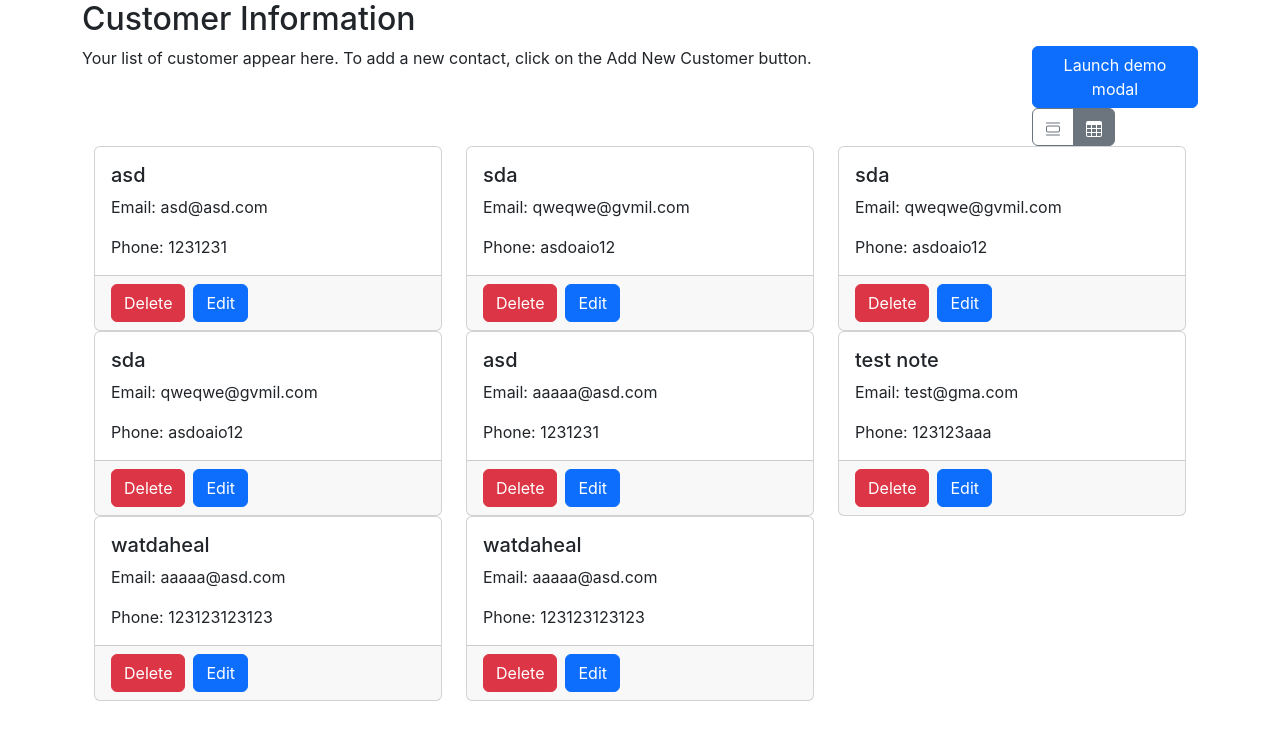
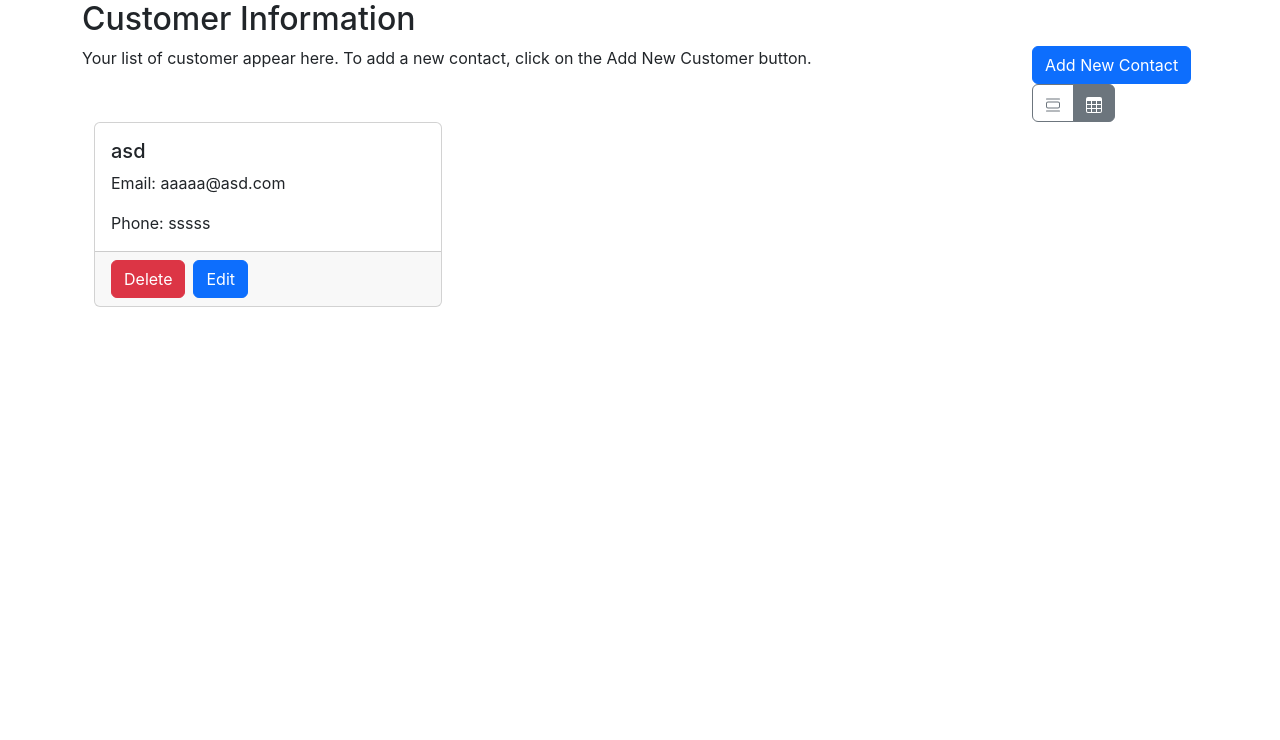
Before and after one commit to dsaldariega/contact-management-list, a React (Create React App) app: page / in a window 1280 px wide. Both pictures are taken after a click on the button 1053 px from the left and 127 px from the top of the page. Shown: the top 740 px of the page. Built offline with nearby package versions, Linux system fonts and the light colour scheme; data requests are answered from the project's data file.

Commit message:
refractor code, to fix infinite rerender

```diff
--- a/db.json
+++ b/db.json
@@ -1,52 +1,10 @@
 {
   "contacts": [
     {
-      "id": "5cb0",
-      "name": "asd",
-      "email": "asd@asd.com",
-      "phone": "1231231"
-    },
-    {
-      "id": "db39",
-      "name": "sda",
-      "email": "qweqwe@gvmil.com",
-      "phone": "asdoaio12"
-    },
-    {
-      "id": "1dc5",
-      "name": "sda",
-      "email": "qweqwe@gvmil.com",
-      "phone": "asdoaio12"
-    },
-    {
-      "id": "985b",
-      "name": "sda",
-      "email": "qweqwe@gvmil.com",
-      "phone": "asdoaio12"
-    },
-    {
-      "id": "4060",
+      "id": "305f",
       "name": "asd",
       "email": "aaaaa@asd.com",
-      "phone": "1231231"
-    },
-    {
-      "id": "9017",
-      "name": "test note",
-      "email": "test@gma.com",
-      "phone": "123123aaa"
-    },
-    {
-      "id": "d143",
-      "name": "watdaheal",
-      "email": "aaaaa@asd.com",
-      "phone": "123123123123"
-    },
-    {
-      "id": "0ec1",
-      "name": "watdaheal",
-      "email": "aaaaa@asd.com",
-      "phone": "123123123123"
+      "phone": "sssss"
     }
   ]
 }
--- a/src/App.js
+++ b/src/App.js
@@ -1,14 +1,15 @@
 import { BrowserRouter as Router, Route, Routes } from "react-router-dom";
 import ContactListContainer from "./containers/ContactListContainer";
 import ContactFormContainer from "./containers/ContactFormContainer";
+import { ContactModalForm } from "./components/ContactModalForm";
 
 function App() {
   return (
     <Router>
       <Routes>
         <Route path="/" element={<ContactListContainer />} />
-        <Route path="/add" element={<ContactFormContainer />} />
-        <Route path="/edit/:id" element={<ContactFormContainer />} />
+        {/* <Route path="/add" element={<ContactModalForm />} />
+        <Route path="/edit/:id" element={<ContactFormContainer />} /> */}
         {/* Additional routes if needed */}
       </Routes>
     </Router>
--- a/src/components/ContactCard.jsx
+++ b/src/components/ContactCard.jsx
@@ -1,4 +1,5 @@
 import React from "react";
+import { ContactModalForm } from "./ContactModalForm";
 
 const ContactCard = ({ contact, onDelete, onEdit }) => {
   return (
@@ -13,8 +14,14 @@ const ContactCard = ({ contact, onDelete, onEdit }) => {
           Delete
         </button>
         <button
+        type="button"
           className="btn btn-primary ms-2"
-          onClick={() => onEdit(contact.id)}
+          data-bs-toggle="modal"
+          data-bs-target="#exampleModal"
+          // id="editOnCard"
+          onClick={(e) => onEdit(
+            // contact.id,
+            e)}
         >
           Edit
         </button>
--- a/src/components/ContactList.jsx
+++ b/src/components/ContactList.jsx
@@ -1,8 +1,10 @@
-import React from "react";
+import React, { useState } from "react";
 import ContactTable from "./ContactTable";
 import ContactCard from "./ContactCard";
+import { ContactModalForm } from "./ContactModalForm";
 
 const ContactList = ({ contacts, onDelete, onEdit, isTableView }) => {
+
   return (
     <div className="container-fluid">
       {isTableView ? (
--- a/src/components/ContactModalForm.jsx
+++ b/src/components/ContactModalForm.jsx
@@ -1,12 +1,12 @@
 import React from "react";
-import { Link } from "react-router-dom";
 
-export const ContactModalForm = ({ contact, onChange, onSubmit }) => {
+export const ContactModalForm = ({ contact, setContact, modalTitle, contactId, onSubmit, onChange }) => {
+
   return (
     <div
       className="modal fade"
       id="exampleModal"
-      tabindex="-1"
+      tabIndex="-1"
       aria-labelledby="exampleModalLabel"
       aria-hidden="true"
     >
@@ -15,7 +15,7 @@ export const ContactModalForm = ({ contact, onChange, onSubmit }) => {
           <div className="modal-content">
             <div className="modal-header">
               <h1 className="modal-title fs-5" id="exampleModalLabel">
-                Modal title
+                {modalTitle !== 'addNewContact' ?  'Edit Contact' : 'Add New Contact' }
               </h1>
               <button
                 type="button"
@@ -27,7 +27,7 @@ export const ContactModalForm = ({ contact, onChange, onSubmit }) => {
             <div className="modal-body">
               <div className="container-fluid">
                 <div className="row justify-content-center">
-                  <div className="col-sm-6">
+                  <div className="col-sm-12">
                     <div className="mb-3">
                       <label htmlFor="name" className="form-label">
                         Name
@@ -76,10 +76,10 @@ export const ContactModalForm = ({ contact, onChange, onSubmit }) => {
                 </div>
               </div>
             </div>
-            <div class="modal-footer">
+            <div className="modal-footer">
               <button
                 type="button"
-                class="btn btn-secondary"
+                className="btn btn-secondary"
                 data-bs-dismiss="modal"
               >
                 Close
--- a/src/components/ContactTable.jsx
+++ b/src/components/ContactTable.jsx
@@ -16,7 +16,6 @@ const ContactTable = ({ contacts, onDelete, onEdit }) => {
         <tbody>
           {contacts.map((contact) => (
             <tr key={contact.id}>
-              {/* <td>{contact.id}</td> */}
               <td>{contact.name}</td>
               <td>{contact.phone}</td>
               <td>{contact.email}</td>
@@ -29,7 +28,9 @@ const ContactTable = ({ contacts, onDelete, onEdit }) => {
                 </button>
                 <button
                   className="btn btn-primary ms-1"
-                  onClick={() => onEdit(contact.id)}
+                  data-bs-toggle="modal"
+                  data-bs-target="#exampleModal"
+                  onClick={(e) => onEdit(e, contact.id)}
                 >
                   Edit
                 </button>
--- a/src/containers/ContactFormContainer.jsx
+++ b/src/containers/ContactFormContainer.jsx
@@ -1,38 +1,43 @@
 import React, { useState, useEffect } from "react";
-import { useParams, useNavigate, Link } from "react-router-dom";
 import { getContactById, saveContact, updateContact } from "../api/contactApi";
 import { ContactModalForm } from "../components/ContactModalForm";
+import Swal from "sweetalert2";
 
-function ContactFormContainer() {
+function ContactFormContainer({ modalTitle, setModalTitle, contactId, contacts, setContacts }) {
   const [contact, setContact] = useState({ name: "", email: "", phone: "" });
-  const { id } = useParams();
-  const navigate = useNavigate();
 
   useEffect(() => {
-    if (id) {
+    if (contactId) {
       // Fetch contact details if editing an existing contact
-      getContactById(id)
+      getContactById(contactId)
         .then((data) => setContact(data))
         .catch((error) => console.error("Error fetching contact: ", error));
     }
-  }, [id]);
+  }, [contactId]);
 
   const handleChange = (e) => {
     const { name, value } = e.target;
     setContact((prevContact) => ({ ...prevContact, [name]: value }));
   };
 
+  const handleModalTitle = (e) => {
+    const title = e.target.id;
+    setModalTitle(title);
+  };
+
   const handleSubmit = async (e) => {
     e.preventDefault();
     try {
-      if (id) {
+      if (contactId) {
         // Update existing contact if ID exists
-        await updateContact(id, contact);
+        await updateContact(contactId, contact);
+
+        Swal.fire("User has been updated!");
       } else {
         // Save new contact if no ID exists
         await saveContact(contact);
+        Swal.fire("User has been added!");
       }
-      navigate("/"); // Navigate to contact list page after successful submission
     } catch (error) {
       console.error("Error saving contact: ", error);
     }
@@ -40,19 +45,23 @@ function ContactFormContainer() {
 
   return (
     <div>
-      <Link
+      <button
         type="button"
         className="btn btn-primary"
         data-bs-toggle="modal"
         data-bs-target="#exampleModal"
-        to="/test"
+        onClick={(e) => handleModalTitle(e)}
+        id="addNewContact"
       >
-        Launch demo modal
-      </Link>
+        Add New Contact
+      </button>
       <ContactModalForm
         contact={contact}
+        setContact={setContact}
         onChange={handleChange}
         onSubmit={handleSubmit}
+        modalTitle={modalTitle}
+        contactId={contactId}
       />
     </div>
   );
--- a/src/containers/ContactListContainer.jsx
+++ b/src/containers/ContactListContainer.jsx
@@ -1,13 +1,15 @@
 import React, { useEffect, useState } from "react";
-import { Link, useNavigate } from "react-router-dom";
 import ContactList from "../components/ContactList";
 import { deleteContact, getAllContacts } from "../api/contactApi";
 import ContactFormContainer from "./ContactFormContainer";
+import Swal from "sweetalert2";
 
 const ContactListContainer = () => {
   const [contacts, setContacts] = useState([]);
+  console.log("%c Line:10 🍡 contacts", "color:#33a5ff", contacts);
+  const [contactId, setContactId] = useState("");
   const [isTableView, setIsTableView] = useState(true);
-  const navigate = useNavigate();
+  const [modalTitle, setModalTitle] = useState("");
 
   useEffect(() => {
     // Fetch contacts from the API when the component mounts
@@ -16,16 +18,34 @@ const ContactListContainer = () => {
       .catch((error) => console.error("Error fetching contacts: ", error));
   }, []);
 
-  const handleEdit = (id) => {
-    navigate(`/edit/${id}`);
+  const handleEdit = (e, id) => {
+    const title = e.target.id;
+    setModalTitle(title);
+    setContactId(id);
   };
 
   const handleDelete = async (contactId) => {
     try {
+      const result = await Swal.fire({
+        title: "Are you sure?",
+        text: "You won't be able to revert this!",
+        icon: "warning",
+        showCancelButton: true,
+        confirmButtonColor: "#3085d6",
+        cancelButtonColor: "#d33",
+        confirmButtonText: "Yes, delete it!",
+      });
+      if (result.isConfirmed) {
+        await Swal.fire({
+          title: "Deleted!",
+          text: "Your file has been deleted.",
+          icon: "success",
+        });
         await deleteContact(contactId);
         setContacts((prevContacts) =>
           prevContacts.filter((contact) => contact.id !== contactId)
         );
+      }
     } catch (error) {
       console.error("Error deleting contact: ", error);
     }
@@ -53,7 +73,13 @@ const ContactListContainer = () => {
           {/* <Link to="/add" className="btn btn-primary">
               <button className="btn btn-primary">Add New Customer</button>
             </Link> */}
-            <ContactFormContainer/>
+          <ContactFormContainer
+            modalTitle={modalTitle}
+            setModalTitle={setModalTitle}
+            contactId={contactId}
+            contacts={contacts}
+            setContacts={setContacts}
+          />
         </div>
       </div>
       {isTableView ? (
```
Lines whose indentation alone changed are shown as unchanged.
